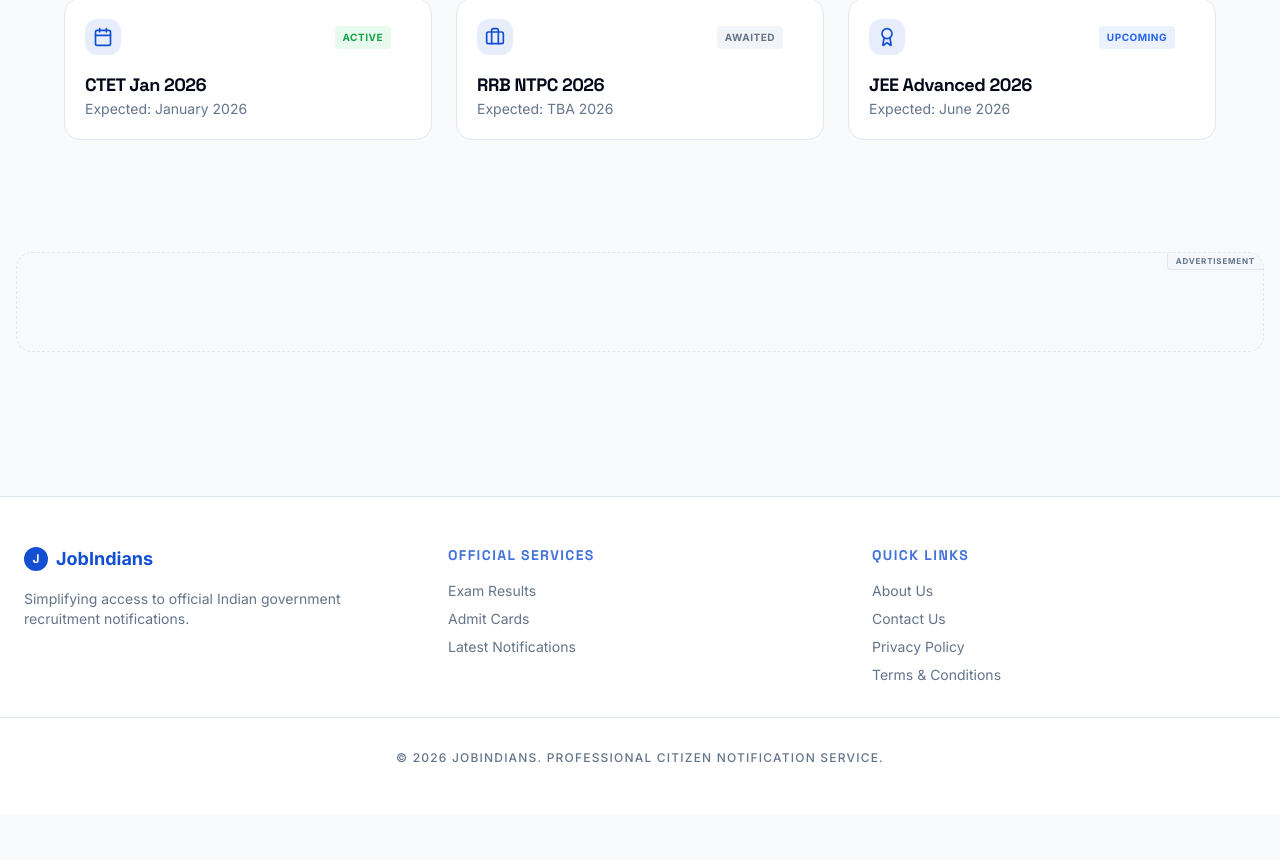
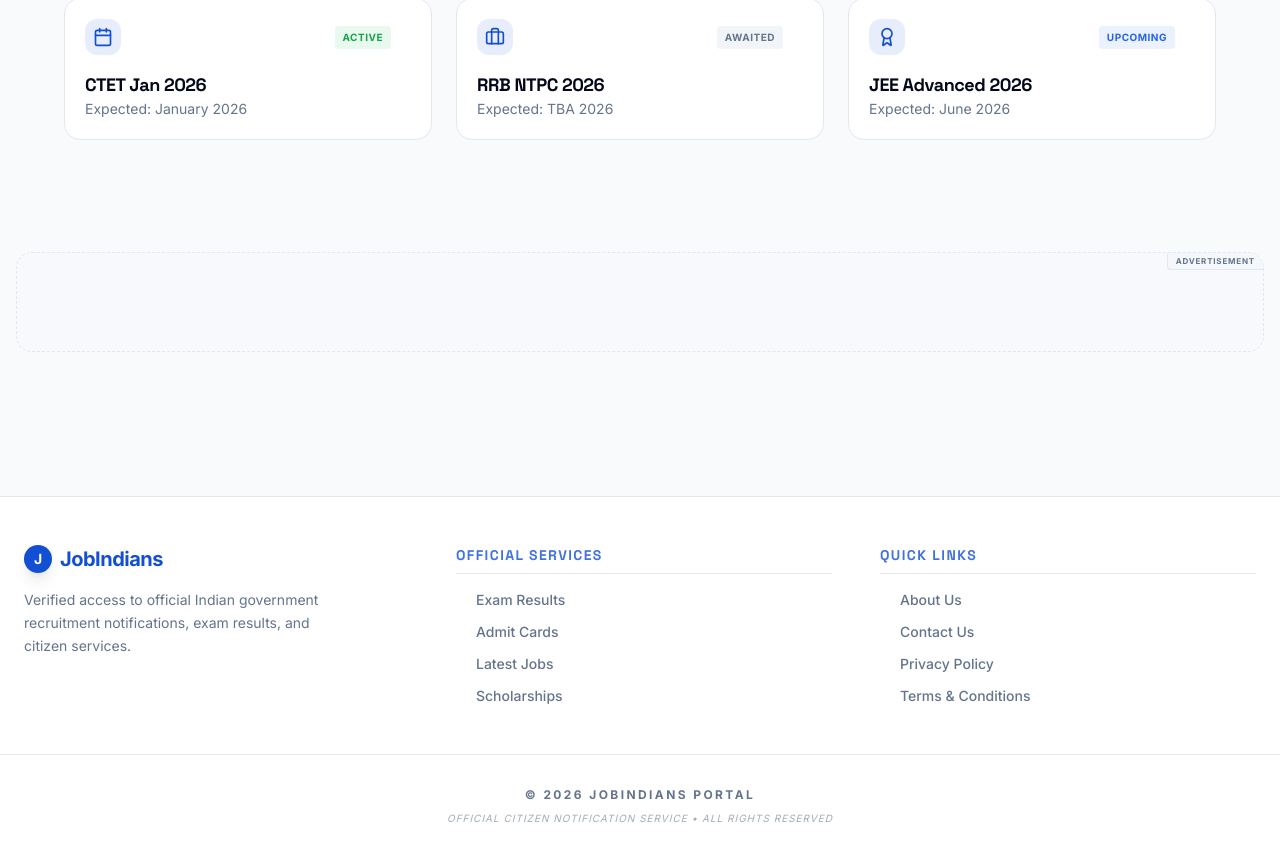
Before and after one commit to rraj285181-afk/rr, a Next.js app: page / in a window 1280 px wide. Shown: the part 1306-2166 px from the top of the page. Before the commit the page ends 2120 px from the top, so only its background shows below. Built offline with nearby package versions, Linux system fonts and the light colour scheme; no server answers; the database is empty; what @genkit-ai/google-genai, genkit would draw is missing.

Commit message:
Official Services or Quick Links upar niche nahi ek left or ek right dik

```diff
--- a/src/app/page.tsx
+++ b/src/app/page.tsx
@@ -107,42 +107,73 @@ export default function Home() {
       </div>
 
       <footer className="border-t bg-card py-12 mt-24">
-        <div className="max-w-7xl mx-auto px-6 grid grid-cols-1 md:grid-cols-3 gap-10">
-          <div className="space-y-4">
-            <div className="flex items-center gap-2">
-              <div className="w-6 h-6 bg-primary rounded-full flex items-center justify-center">
-                <span className="text-white font-bold text-xs">J</span>
+        <div className="max-w-7xl mx-auto px-6 grid grid-cols-1 lg:grid-cols-3 gap-12 md:gap-16">
+          {/* Brand Identity */}
+          <div className="space-y-4 text-center lg:text-left">
+            <div className="flex items-center justify-center lg:justify-start gap-2">
+              <div className="w-7 h-7 bg-primary rounded-full flex items-center justify-center shadow-lg">
+                <span className="text-white font-black text-sm">J</span>
               </div>
-              <span className="text-lg font-bold text-primary">JobIndians</span>
+              <span className="text-xl font-bold text-primary tracking-tight">JobIndians</span>
             </div>
-            <p className="text-sm text-muted-foreground">
-              Simplifying access to official Indian government recruitment notifications.
+            <p className="text-sm text-muted-foreground leading-relaxed max-w-xs mx-auto lg:mx-0">
+              Verified access to official Indian government recruitment notifications, exam results, and citizen services.
             </p>
           </div>
-          <div className="space-y-4">
-            <h4 className="font-bold text-sm uppercase tracking-widest text-primary/80">Official Services</h4>
-            <ul className="text-sm space-y-2 text-muted-foreground">
-              <li><Link href="/?category=Results#directory" className="hover:text-primary transition-colors">Exam Results</Link></li>
-              <li><Link href="/?category=Admit Cards#directory" className="hover:text-primary transition-colors">Admit Cards</Link></li>
-              <li><Link href="/?category=Latest Jobs#directory" className="hover:text-primary transition-colors">Latest Notifications</Link></li>
-            </ul>
-          </div>
-          <div className="space-y-4">
-            <h4 className="font-bold text-sm uppercase tracking-widest text-primary/80">Quick Links</h4>
-            <ul className="text-sm space-y-2 text-muted-foreground">
-              <li><Link href="/about" className="hover:text-primary transition-colors">About Us</Link></li>
-              <li><Link href="/contact" className="hover:text-primary transition-colors">Contact Us</Link></li>
-              <li><Link href="/privacy" className="hover:text-primary transition-colors">Privacy Policy</Link></li>
-              <li><Link href="/terms" className="hover:text-primary transition-colors">Terms & Conditions</Link></li>
-            </ul>
+
+          {/* Links Container - Side by Side on Mobile and Desktop */}
+          <div className="lg:col-span-2 grid grid-cols-2 gap-8 md:gap-12">
+            <div className="space-y-4">
+              <h4 className="font-bold text-xs md:text-sm uppercase tracking-widest text-primary/80 border-b pb-2">Official Services</h4>
+              <ul className="text-xs md:text-sm space-y-3 text-muted-foreground font-medium">
+                <li><Link href="/?category=Results#directory" className="hover:text-primary transition-colors flex items-center gap-2 group"><ChevronRight className="w-3 h-3 opacity-0 group-hover:opacity-100 transition-opacity" />Exam Results</Link></li>
+                <li><Link href="/?category=Admit Cards#directory" className="hover:text-primary transition-colors flex items-center gap-2 group"><ChevronRight className="w-3 h-3 opacity-0 group-hover:opacity-100 transition-opacity" />Admit Cards</Link></li>
+                <li><Link href="/?category=Latest Jobs#directory" className="hover:text-primary transition-colors flex items-center gap-2 group"><ChevronRight className="w-3 h-3 opacity-0 group-hover:opacity-100 transition-opacity" />Latest Jobs</Link></li>
+                <li><Link href="/?category=Scholarships#directory" className="hover:text-primary transition-colors flex items-center gap-2 group"><ChevronRight className="w-3 h-3 opacity-0 group-hover:opacity-100 transition-opacity" />Scholarships</Link></li>
+              </ul>
+            </div>
+
+            <div className="space-y-4">
+              <h4 className="font-bold text-xs md:text-sm uppercase tracking-widest text-primary/80 border-b pb-2">Quick Links</h4>
+              <ul className="text-xs md:text-sm space-y-3 text-muted-foreground font-medium">
+                <li><Link href="/about" className="hover:text-primary transition-colors flex items-center gap-2 group"><ChevronRight className="w-3 h-3 opacity-0 group-hover:opacity-100 transition-opacity" />About Us</Link></li>
+                <li><Link href="/contact" className="hover:text-primary transition-colors flex items-center gap-2 group"><ChevronRight className="w-3 h-3 opacity-0 group-hover:opacity-100 transition-opacity" />Contact Us</Link></li>
+                <li><Link href="/privacy" className="hover:text-primary transition-colors flex items-center gap-2 group"><ChevronRight className="w-3 h-3 opacity-0 group-hover:opacity-100 transition-opacity" />Privacy Policy</Link></li>
+                <li><Link href="/terms" className="hover:text-primary transition-colors flex items-center gap-2 group"><ChevronRight className="w-3 h-3 opacity-0 group-hover:opacity-100 transition-opacity" />Terms & Conditions</Link></li>
+              </ul>
+            </div>
           </div>
         </div>
-        <div className="max-w-7xl mx-auto px-6 pt-8 mt-8 border-t text-center text-[9px] md:text-xs text-muted-foreground uppercase tracking-widest font-medium">
-          © {new Date().getFullYear()} JobIndians. Professional Citizen Notification Service.
+
+        <div className="max-w-7xl mx-auto px-6 pt-8 mt-12 border-t text-center space-y-2">
+          <p className="text-[10px] md:text-xs text-muted-foreground uppercase tracking-[0.2em] font-bold">
+            © {new Date().getFullYear()} JobIndians Portal
+          </p>
+          <p className="text-[8px] md:text-[10px] text-muted-foreground/60 uppercase tracking-widest italic">
+            Official Citizen Notification Service • All Rights Reserved
+          </p>
         </div>
       </footer>
-
       <Concierge />
     </div>
   );
 }
+
+function ChevronRight({ className }: { className?: string }) {
+  return (
+    <svg
+      xmlns="http://www.w3.org/2000/svg"
+      width="24"
+      height="24"
+      viewBox="0 0 24 24"
+      fill="none"
+      stroke="currentColor"
+      strokeWidth="2"
+      strokeLinecap="round"
+      strokeLinejoin="round"
+      className={className}
+    >
+      <path d="m9 18 6-6-6-6"/>
+    </svg>
+  );
+}
```
